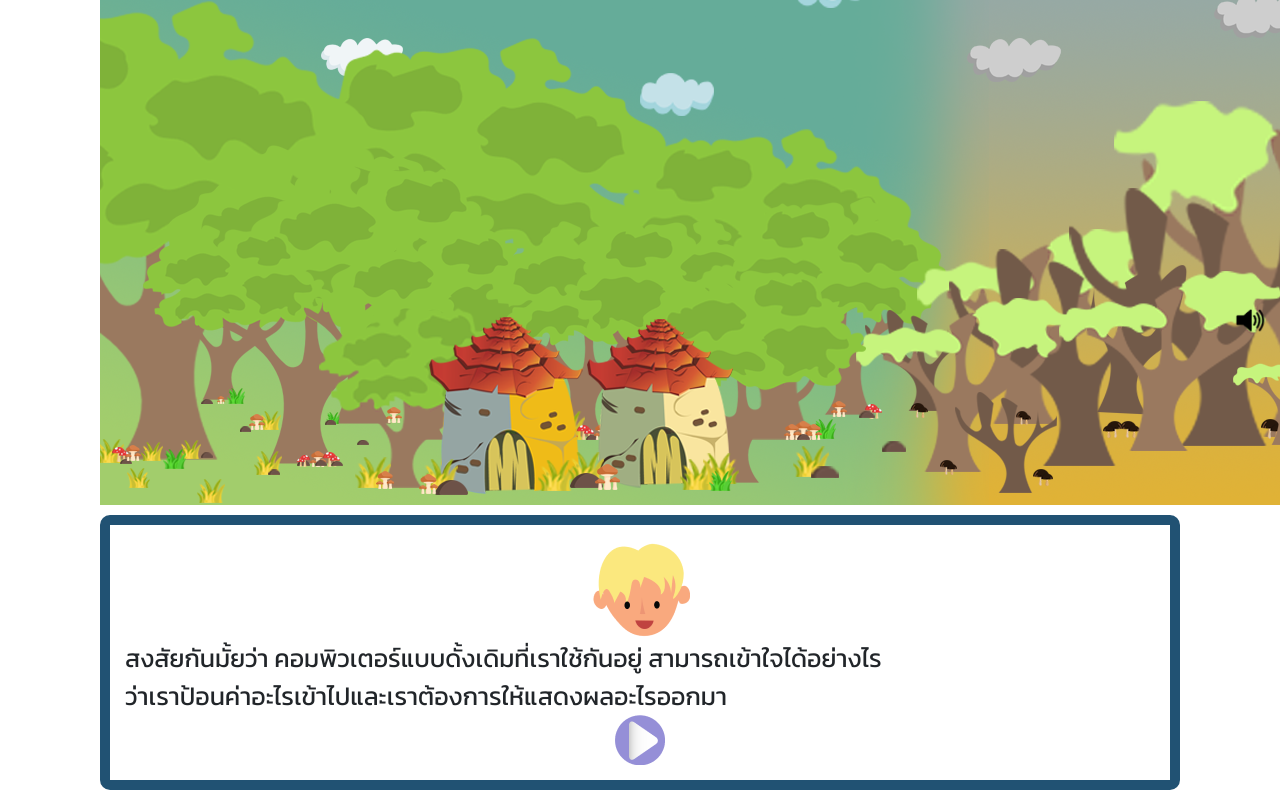
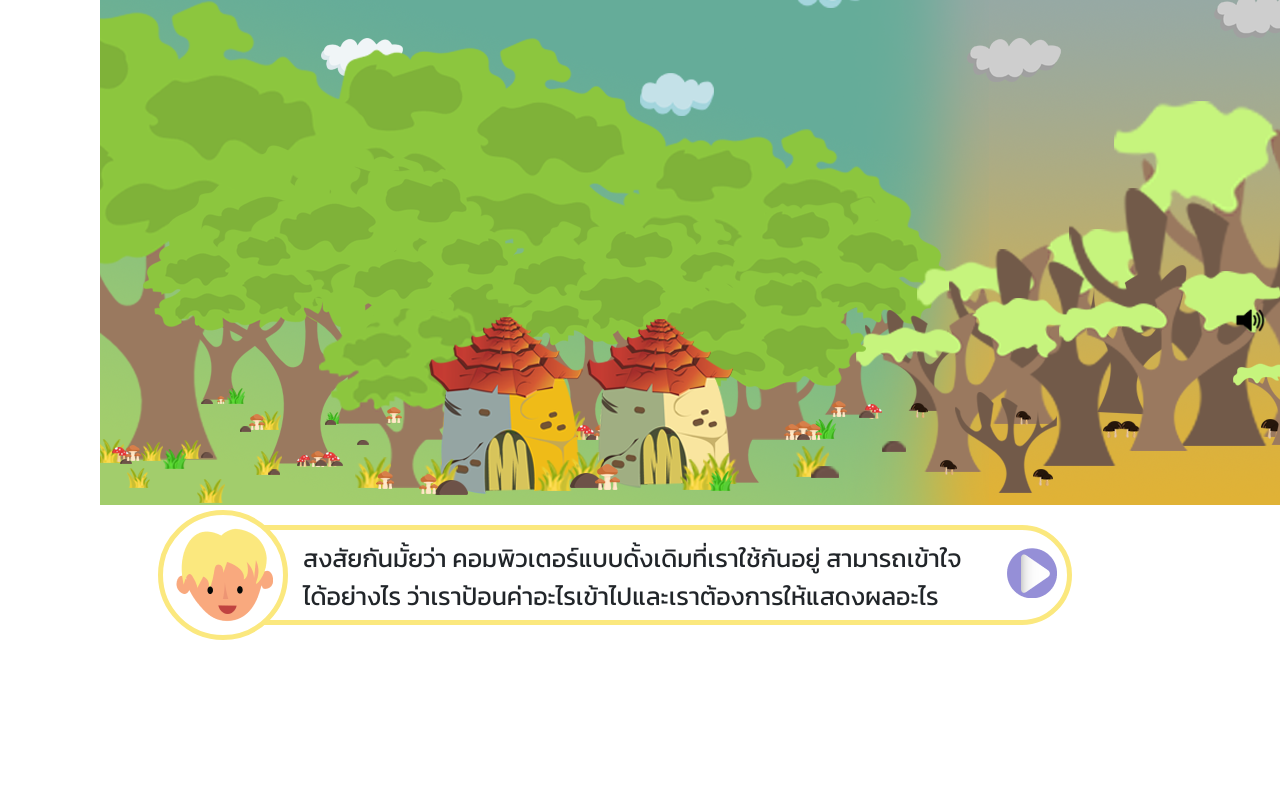
Before and after one commit to Kadphol/QuBE, a React (Create React App) app in the folder frontend/: page /explore in a window 1280 px wide. Shown: the part 455-1255 px from the top of the page. After the commit the page ends 1101 px from the top, so only its background shows below. Built offline with nearby package versions, Linux system fonts and the light colour scheme; no server answers; a web font is replaced by a local one.

Commit message:
Add dialog box style

```diff
--- a/frontend/src/components/DialogBox/DialogBox.module.css
+++ b/frontend/src/components/DialogBox/DialogBox.module.css
@@ -1,22 +1,12 @@
-.dialogbox {
-  background-color: #FFFFFF;
-  border: 10px solid #215273;
-  border-radius: 10px;
-  padding: 15px;
-  margin: 10px 50px;
-}
-
 .icon {
-  display: inline;
-  top: 50%;
-  left: 5%;
+  display: block;
+  padding: 10px;
 }
 
 .next {
-  align-items: center;
+  position: absolute;
+  top: 20%;
+  right: 10px;
+  float: right;
   margin: auto;
 }
-
-.center {
-  display: none;
-}
--- a/frontend/src/components/DialogBox/Message.scoped.css
+++ b/frontend/src/components/DialogBox/Message.scoped.css
@@ -1,9 +1,6 @@
 .message {
-  width: 75%;
-  text-align: left;
-  display: inline-block;
+  padding: 10px 90px;
 }
-
 .message span {
   font-family: 'Kanit';
   font-size: 25px;
--- a/frontend/src/components/DialogBox/index.tsx
+++ b/frontend/src/components/DialogBox/index.tsx
@@ -1,22 +1,50 @@
 import React from 'react';
+import styled from 'styled-components';
+
 import Message from './Message';
 import styles from './DialogBox.module.css';
+
 
 import next from '../../assets/explore/dialog/next.png';
 import beck from '../../assets/explore/dialog/Beck-icon.png';
 
+const MessageDiv = styled.div`
+  width: 80%;
+  height: 100px;
+  text-align: left;
+  display: inline-block;
+  position: relative;
+  background-color: #FFFFFF;
+  border: 5px solid #FBE87E;
+  border-radius: 50px;
+  margin: 15px 50px;
+  overflow: hidden;
+`;
+
+const IconDiv = styled.div`
+  border: 5px solid #FBE87E;
+  background-color: #FFFFFF;
+  position: absolute;
+  display: inline-block;
+  border-radius: 50%;
+  width: 130px;
+  height: 130px;
+  z-index: 2;
+`;
+
+
 
 const DialogBox = () => {
   return (
-    <div className={`container ${styles.dialogbox}`}>
-      <div className={`left ${styles.icon}`}>
-        <img src={beck} alt="test"/>
-      </div>
-      <div className="center">
+    <div style={{ marginTop: '5px'}}>
+      <IconDiv>
+        <img src={beck} alt="test" className={styles.icon}/>
+      </IconDiv>
+      <MessageDiv>
         <Message message="สงสัยกันมั้ยว่า คอมพิวเตอร์แบบดั้งเดิมที่เราใช้กันอยู่ สามารถเข้าใจได้อย่างไร
-ว่าเราป้อนค่าอะไรเข้าไปและเราต้องการให้แสดงผลอะไรออกมา"/>
-      </div>
-      <img className={`right ${styles.next}`} src={next} alt="next icon"/>
+  ว่าเราป้อนค่าอะไรเข้าไปและเราต้องการให้แสดงผลอะไรออกมา"/>
+        <img className={`${styles.next}`} src={next} alt="next icon"/>
+      </MessageDiv>
     </div>
   )
 }
```
